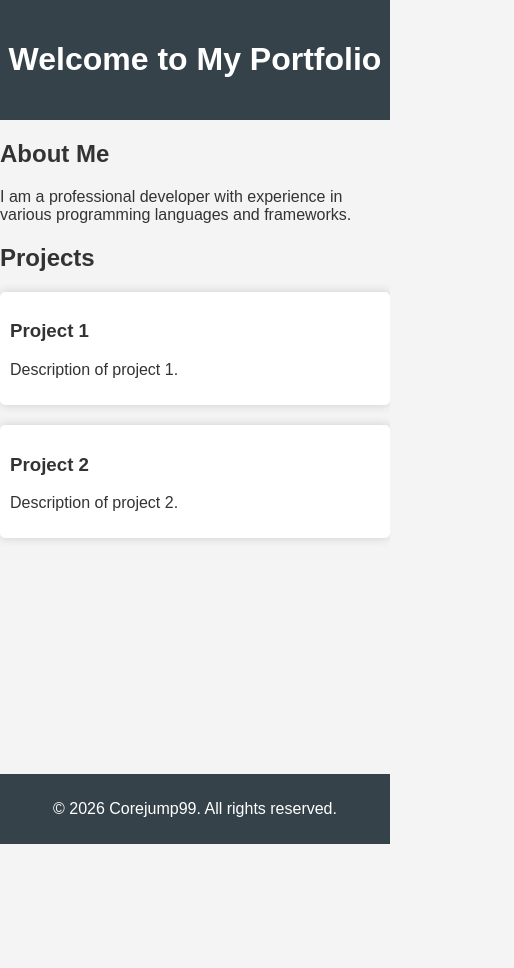
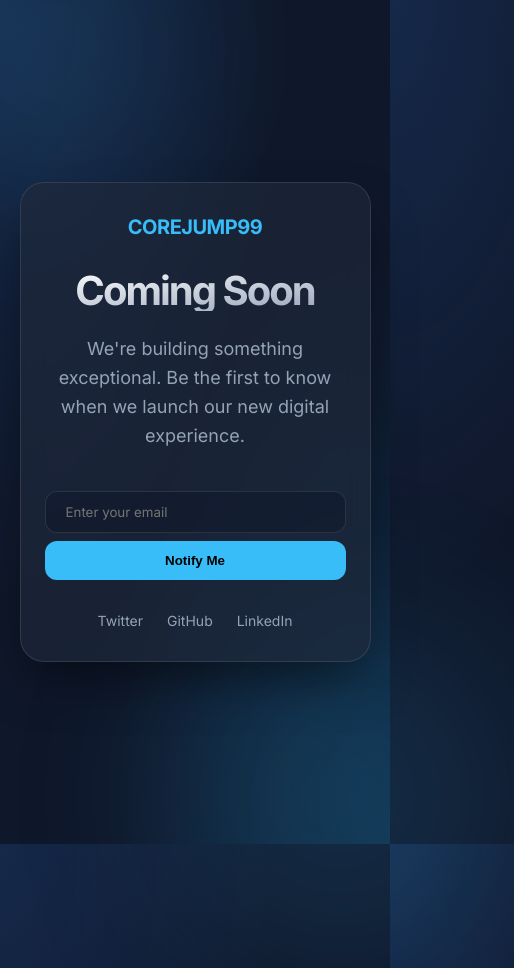
Before and after one commit to corejump99/corejump99.github.io, a plain HTML site: page index.html in a window 390 px wide. Shown: the whole page, 514 px wide, since content can reach past the window. Before the commit the page ends 844 px from the top, so only its background shows below. Drawn offline with Linux system fonts and the light colour scheme.

Commit message:
Update index.html with a modern, responsive 'Coming Soon' page

```diff
--- a/index.html
+++ b/index.html
@@ -3,73 +3,206 @@
 <head>
     <meta charset="UTF-8">
     <meta name="viewport" content="width=device-width, initial-scale=1.0">
-    <title>Professional Developer Portfolio</title>
+    <title>Corejump99 | Coming Soon</title>
+    <link rel="preconnect" href="https://fonts.googleapis.com">
+    <link rel="preconnect" href="https://fonts.gstatic.com" crossorigin>
+    <link href="https://fonts.googleapis.com/css2?family=Inter:wght@300;400;700&display=swap" rel="stylesheet">
     <style>
-        body {
-            font-family: Arial, sans-serif;
+        :root {
+            --bg-color: #0f172a;
+            --accent-color: #38bdf8;
+            --text-primary: #f8fafc;
+            --text-secondary: #94a3b8;
+            --glass-bg: rgba(30, 41, 59, 0.7);
+            --glass-border: rgba(255, 255, 255, 0.1);
+        }
+
+        * {
             margin: 0;
             padding: 0;
-            background-color: #f4f4f4;
-            color: #333;
+            box-sizing: border-box;
         }
-        header {
-            background: #35424a;
-            color: #ffffff;
-            padding: 20px 0;
-            text-align: center;
-        }
-        .container {
-            width: 80%;
-            margin: auto;
+
+        body {
+            font-family: 'Inter', -apple-system, BlinkMacSystemFont, "Segoe UI", Roboto, sans-serif;
+            background-color: var(--bg-color);
+            background-image:
+                radial-gradient(at 0% 0%, hsla(215, 98%, 61%, 0.15) 0px, transparent 50%),
+                radial-gradient(at 100% 100%, hsla(199, 89%, 48%, 0.15) 0px, transparent 50%);
+            color: var(--text-primary);
+            height: 100vh;
+            display: flex;
+            align-items: center;
+            justify-content: center;
             overflow: hidden;
         }
-        footer {
-            background: #35424a;
-            color: #ffffff;
+
+        .container {
+            position: relative;
+            z-index: 10;
+            max-width: 600px;
+            width: 90%;
             text-align: center;
-            padding: 10px 0;
+            padding: 3rem 2rem;
+            background: var(--glass-bg);
+            backdrop-filter: blur(12px);
+            -webkit-backdrop-filter: blur(12px);
+            border: 1px solid var(--glass-border);
+            border-radius: 24px;
+            box-shadow: 0 25px 50px -12px rgba(0, 0, 0, 0.5);
+            animation: fadeIn 1.2s ease-out;
+        }
+
+        @keyframes fadeIn {
+            from { opacity: 0; transform: translateY(20px); }
+            to { opacity: 1; transform: translateY(0); }
+        }
+
+        .logo {
+            font-weight: 700;
+            font-size: 1.25rem;
+            letter-spacing: -0.025em;
+            color: var(--accent-color);
+            margin-bottom: 2rem;
+            display: inline-block;
+        }
+
+        h1 {
+            font-size: clamp(2.5rem, 8vw, 4rem);
+            font-weight: 700;
+            line-height: 1;
+            margin-bottom: 1.5rem;
+            letter-spacing: -0.05em;
+            background: linear-gradient(to bottom right, #fff, #94a3b8);
+            -webkit-background-clip: text;
+            -webkit-text-fill-color: transparent;
+        }
+
+        p {
+            color: var(--text-secondary);
+            font-size: 1.125rem;
+            line-height: 1.6;
+            margin-bottom: 2.5rem;
+            max-width: 450px;
+            margin-left: auto;
+            margin-right: auto;
+        }
+
+        .subscribe-form {
+            display: flex;
+            gap: 0.5rem;
+            margin-bottom: 2rem;
+        }
+
+        input[type="email"] {
+            flex: 1;
+            padding: 0.75rem 1.25rem;
+            border-radius: 12px;
+            border: 1px solid var(--glass-border);
+            background: rgba(15, 23, 42, 0.5);
+            color: white;
+            font-family: inherit;
+            outline: none;
+            transition: border-color 0.2s;
+        }
+
+        input[type="email"]:focus {
+            border-color: var(--accent-color);
+        }
+
+        button {
+            padding: 0.75rem 1.5rem;
+            border-radius: 12px;
+            border: none;
+            background: var(--accent-color);
+            color: #000;
+            font-weight: 600;
+            cursor: pointer;
+            transition: transform 0.2s, opacity 0.2s;
+        }
+
+        button:hover {
+            transform: translateY(-1px);
+            opacity: 0.9;
+        }
+
+        .social-links {
+            display: flex;
+            justify-content: center;
+            gap: 1.5rem;
+            margin-top: 1rem;
+        }
+
+        .social-links a {
+            color: var(--text-secondary);
+            text-decoration: none;
+            font-size: 0.875rem;
+            transition: color 0.2s;
+        }
+
+        .social-links a:hover {
+            color: var(--accent-color);
+        }
+
+        /* Decorative elements */
+        .blob {
             position: absolute;
-            bottom: 0;
-            width: 100%;
+            width: 300px;
+            height: 300px;
+            background: var(--accent-color);
+            filter: blur(80px);
+            opacity: 0.1;
+            border-radius: 50%;
+            z-index: 1;
         }
-        .portfolio-item {
-            background: #ffffff;
-            padding: 10px;
-            margin: 20px 0;
-            border-radius: 5px;
-            box-shadow: 0 0 10px #ccc;
+
+        .blob-1 { top: -100px; left: -100px; }
+        .blob-2 { bottom: -100px; right: -100px; animation: pulse 10s infinite alternate; }
+
+        @keyframes pulse {
+            from { transform: scale(1); opacity: 0.1; }
+            to { transform: scale(1.2); opacity: 0.15; }
         }
-        /* Add responsiveness */
-        @media (max-width: 600px) {
+
+        @media (max-width: 480px) {
+            .subscribe-form {
+                flex-direction: column;
+            }
             .container {
-                width: 100%;
+                padding: 2rem 1.5rem;
             }
         }
     </style>
 </head>
 <body>
-    <header>
-        <h1>Welcome to My Portfolio</h1>
-    </header>
-    <div class="container">
-        <h2>About Me</h2>
-        <p>I am a professional developer with experience in various programming languages and frameworks.</p>
-        <h2>Projects</h2>
-        <div class="portfolio-item">
-            <h3>Project 1</h3>
-            <p>Description of project 1.</p>
+    <div class="blob blob-1"></div>
+    <div class="blob blob-2"></div>
+
+    <main class="container">
+        <div class="logo">COREJUMP99</div>
+        <h1>Coming Soon</h1>
+        <p>We're building something exceptional. Be the first to know when we launch our new digital experience.</p>
+
+        <form class="subscribe-form" onsubmit="event.preventDefault(); alert('Thanks for your interest!');">
+            <input type="email" placeholder="Enter your email" required>
+            <button type="submit">Notify Me</button>
+        </form>
+
+        <div class="social-links">
+            <a href="#">Twitter</a>
+            <a href="#">GitHub</a>
+            <a href="#">LinkedIn</a>
         </div>
-        <div class="portfolio-item">
-            <h3>Project 2</h3>
-            <p>Description of project 2.</p>
-        </div>
-    </div>
-    <footer>
-        <p>&copy; 2026 Corejump99. All rights reserved.</p>
-    </footer>
+    </main>
+
     <script>
-        // JavaScript functionality can be added here
-        console.log('Welcome to my portfolio!');
+        // Subtle mouse move effect
+        document.addEventListener('mousemove', (e) => {
+            const container = document.querySelector('.container');
+            const x = (window.innerWidth / 2 - e.pageX) / 50;
+            const y = (window.innerHeight / 2 - e.pageY) / 50;
+            container.style.transform = `rotateY(${x}deg) rotateX(${y}deg)`;
+        });
     </script>
 </body>
 </html>
```
